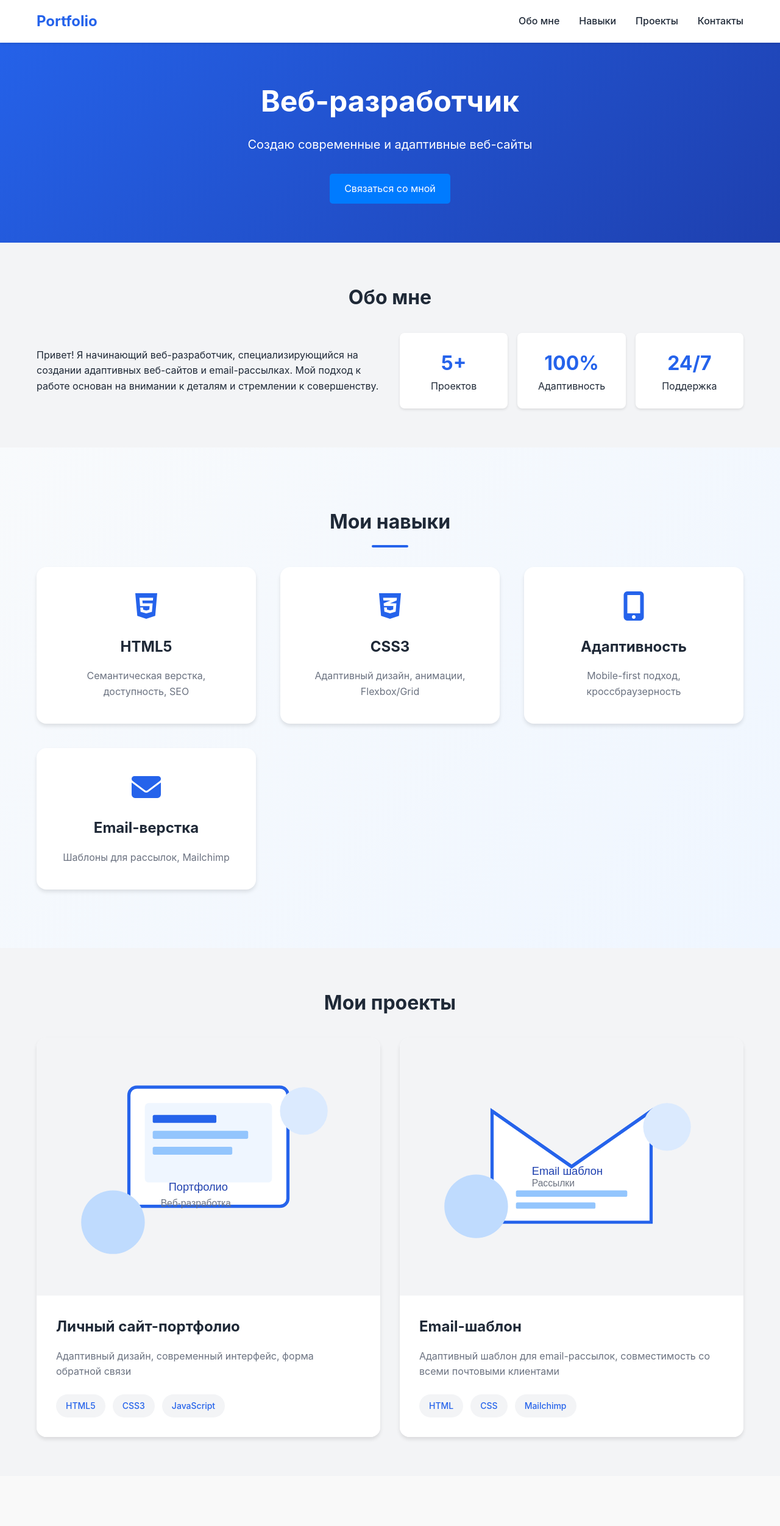
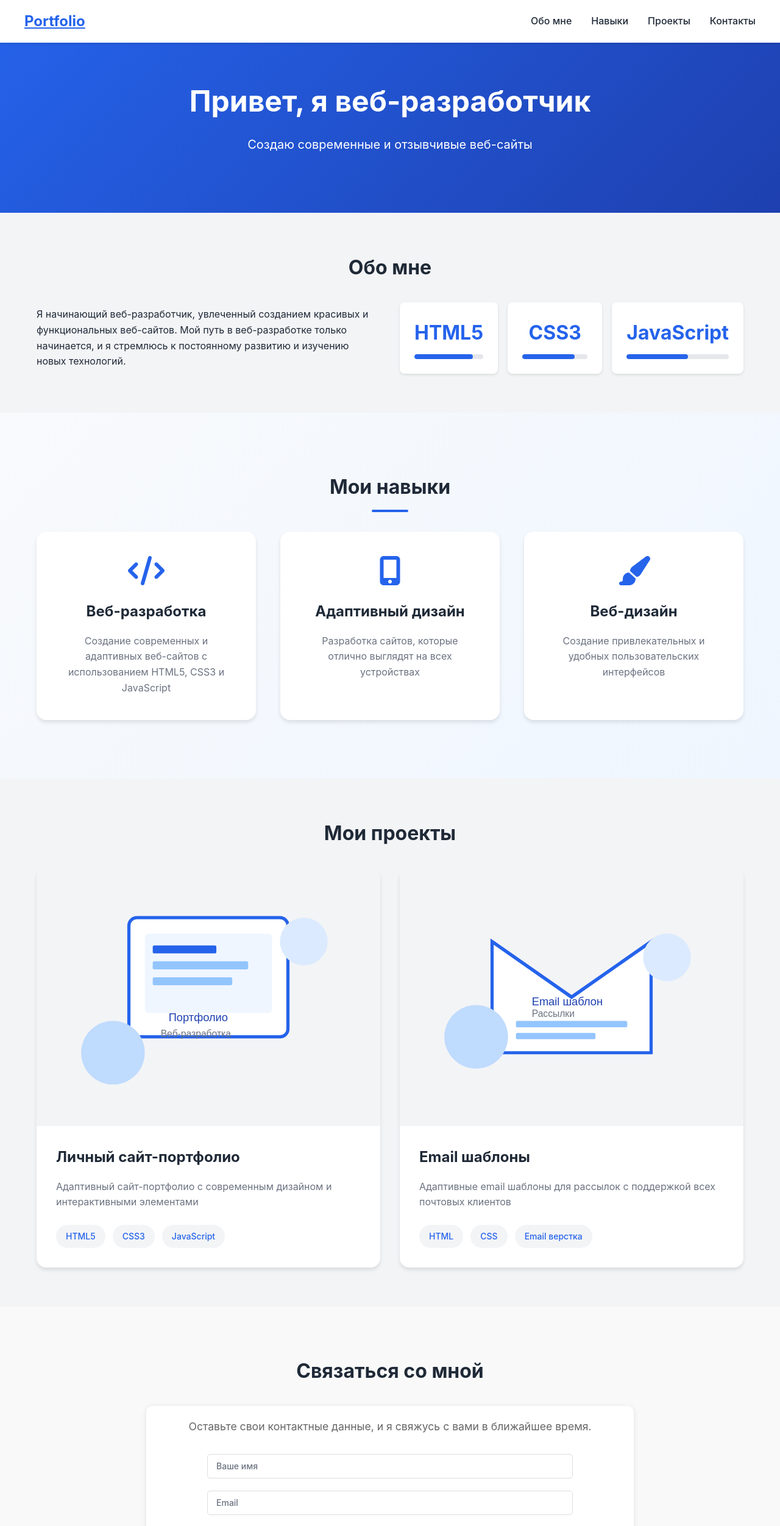
Before and after one commit to EscaladeLux/Portfolio, a plain HTML site: page index.html in a window 1280 px wide. Shown: the top 2503 px of the page at 61% size. Drawn offline with Linux system fonts and the light colour scheme.

Commit message:
Add interactive elements and animations

```diff
--- a/css/styles.css
+++ b/css/styles.css
@@ -485,3 +485,144 @@ h2 {
     margin-bottom: 2rem;
     text-align: center;
 }
+
+/* Анимации для элементов при прокрутке */
+.animate-on-scroll {
+    opacity: 0;
+    transform: translateY(30px);
+    transition: all 0.6s ease;
+}
+
+.animate-on-scroll.active {
+    opacity: 1;
+    transform: translateY(0);
+}
+
+/* Прогресс-бары навыков */
+.skill-bar {
+    width: 100%;
+    height: 8px;
+    background: #e5e7eb;
+    border-radius: 4px;
+    margin-top: 10px;
+    overflow: hidden;
+}
+
+.skill-progress {
+    width: 0;
+    height: 100%;
+    background: var(--primary-color);
+    border-radius: 4px;
+    transition: width 1s ease;
+}
+
+/* Анимация мобильного меню */
+.mobile-menu-btn {
+    position: relative;
+    z-index: 100;
+    transition: transform 0.3s ease;
+}
+
+.mobile-menu-btn.active {
+    transform: rotate(90deg);
+}
+
+.nav-list {
+    transition: transform 0.3s ease, opacity 0.3s ease;
+}
+
+@media (max-width: 768px) {
+    .nav-list {
+        position: fixed;
+        top: 0;
+        right: -100%;
+        width: 70%;
+        height: 100vh;
+        background: white;
+        padding: 80px 20px 20px;
+        flex-direction: column;
+        align-items: flex-start;
+        box-shadow: -2px 0 10px rgba(0,0,0,0.1);
+        transition: right 0.3s ease;
+    }
+
+    .nav-list.active {
+        right: 0;
+    }
+}
+
+/* Анимация для формы */
+.form-group label {
+    position: absolute;
+    left: 10px;
+    top: 50%;
+    transform: translateY(-50%);
+    background: white;
+    padding: 0 5px;
+    font-size: 14px;
+    color: var(--light-text);
+    transition: all 0.3s ease;
+    pointer-events: none;
+}
+
+.form-group {
+    position: relative;
+}
+
+.form-group label.active,
+.form-group input:focus + label,
+.form-group textarea:focus + label {
+    top: 0;
+    font-size: 12px;
+    color: var(--primary-color);
+}
+
+/* Анимация для проектов */
+.project-card {
+    position: relative;
+    overflow: hidden;
+}
+
+.project-card::after {
+    content: '';
+    position: absolute;
+    top: 0;
+    left: -100%;
+    width: 100%;
+    height: 100%;
+    background: linear-gradient(
+        90deg,
+        transparent,
+        rgba(255,255,255,0.2),
+        transparent
+    );
+    transition: 0.5s;
+}
+
+.project-card:hover::after {
+    left: 100%;
+}
+
+/* Анимация для кнопок */
+.btn {
+    position: relative;
+    overflow: hidden;
+}
+
+.btn::before {
+    content: '';
+    position: absolute;
+    top: 50%;
+    left: 50%;
+    width: 0;
+    height: 0;
+    background: rgba(255,255,255,0.2);
+    border-radius: 50%;
+    transform: translate(-50%, -50%);
+    transition: width 0.6s ease, height 0.6s ease;
+}
+
+.btn:hover::before {
+    width: 300px;
+    height: 300px;
+}
--- a/index.html
+++ b/index.html
@@ -9,52 +9,54 @@
 </head>
 <body>
     <header class="header">
-        <div class="container">
-            <nav class="nav">
-                <div class="logo">Portfolio</div>
+        <nav class="nav container">
+            <a href="#" class="logo">Portfolio</a>
+            <button class="mobile-menu-btn">
+                <i class="fas fa-bars"></i>
+            </button>
             <ul class="nav-list">
                 <li><a href="#about">Обо мне</a></li>
                 <li><a href="#skills">Навыки</a></li>
                 <li><a href="#projects">Проекты</a></li>
                 <li><a href="#contact">Контакты</a></li>
             </ul>
-                <button class="mobile-menu-btn">
-                    <i class="fas fa-bars"></i>
-                </button>
         </nav>
-        </div>
     </header>
 
-    <main>
-        <section id="hero" class="hero">
+    <section class="hero">
         <div class="container">
-                <div class="hero-content">
-                    <h1>Веб-разработчик</h1>
-                    <p>Создаю современные и адаптивные веб-сайты</p>
-                    <a href="#contact" class="btn">Связаться со мной</a>
+            <div class="hero-content animate-on-scroll">
+                <h1 class="hero-title"></h1>
+                <p class="hero-subtitle animate-on-scroll">Создаю современные и отзывчивые веб-сайты</p>
             </div>
         </div>
     </section>
 
     <section id="about" class="about">
         <div class="container">
-                <h2>Обо мне</h2>
+            <h2 class="animate-on-scroll">Обо мне</h2>
             <div class="about-content">
-                    <div class="about-text">
-                        <p>Привет! Я начинающий веб-разработчик, специализирующийся на создании адаптивных веб-сайтов и email-рассылках. Мой подход к работе основан на внимании к деталям и стремлении к совершенству.</p>
+                <div class="about-text animate-on-scroll">
+                    <p>Я начинающий веб-разработчик, увлеченный созданием красивых и функциональных веб-сайтов. Мой путь в веб-разработке только начинается, и я стремлюсь к постоянному развитию и изучению новых технологий.</p>
                 </div>
-                    <div class="about-stats">
+                <div class="about-stats animate-on-scroll">
                     <div class="stat-item">
-                            <span class="stat-number">5+</span>
-                            <span class="stat-label">Проектов</span>
+                        <span class="stat-number">HTML5</span>
+                        <div class="skill-bar">
+                            <div class="skill-progress" data-progress="85"></div>
+                        </div>
                     </div>
                     <div class="stat-item">
-                            <span class="stat-number">100%</span>
-                            <span class="stat-label">Адаптивность</span>
+                        <span class="stat-number">CSS3</span>
+                        <div class="skill-bar">
+                            <div class="skill-progress" data-progress="80"></div>
+                        </div>
                     </div>
                     <div class="stat-item">
-                            <span class="stat-number">24/7</span>
-                            <span class="stat-label">Поддержка</span>
+                        <span class="stat-number">JavaScript</span>
+                        <div class="skill-bar">
+                            <div class="skill-progress" data-progress="60"></div>
+                        </div>
                     </div>
                 </div>
             </div>
@@ -63,27 +65,22 @@
 
     <section id="skills" class="skills">
         <div class="container">
-                <h2>Мои навыки</h2>
+            <h2 class="animate-on-scroll">Мои навыки</h2>
             <div class="skills-grid">
-                    <div class="skill-card">
-                        <i class="fab fa-html5"></i>
-                        <h3>HTML5</h3>
-                        <p>Семантическая верстка, доступность, SEO</p>
+                <div class="skill-card animate-on-scroll">
+                    <i class="fas fa-code"></i>
+                    <h3>Веб-разработка</h3>
+                    <p>Создание современных и адаптивных веб-сайтов с использованием HTML5, CSS3 и JavaScript</p>
                 </div>
-                    <div class="skill-card">
-                        <i class="fab fa-css3-alt"></i>
-                        <h3>CSS3</h3>
-                        <p>Адаптивный дизайн, анимации, Flexbox/Grid</p>
+                <div class="skill-card animate-on-scroll">
+                    <i class="fas fa-mobile-alt"></i>
+                    <h3>Адаптивный дизайн</h3>
+                    <p>Разработка сайтов, которые отлично выглядят на всех устройствах</p>
                 </div>
-                    <div class="skill-card">
-                        <i class="fas fa-mobile-alt"></i>
-                        <h3>Адаптивность</h3>
-                        <p>Mobile-first подход, кроссбраузерность</p>
-                    </div>
-                    <div class="skill-card">
-                        <i class="fas fa-envelope"></i>
-                        <h3>Email-верстка</h3>
-                        <p>Шаблоны для рассылок, Mailchimp</p>
+                <div class="skill-card animate-on-scroll">
+                    <i class="fas fa-paint-brush"></i>
+                    <h3>Веб-дизайн</h3>
+                    <p>Создание привлекательных и удобных пользовательских интерфейсов</p>
                 </div>
             </div>
         </div>
@@ -91,15 +88,15 @@
 
     <section id="projects" class="projects">
         <div class="container">
-                <h2>Мои проекты</h2>
+            <h2 class="animate-on-scroll">Мои проекты</h2>
             <div class="projects-grid">
-                    <div class="project-card">
+                <div class="project-card animate-on-scroll">
                     <div class="project-image">
-                            <img src="images/project1.svg" alt="Сайт-портфолио" loading="lazy">
+                        <img src="images/project1.svg" alt="Портфолио">
                     </div>
                     <div class="project-content">
                         <h3>Личный сайт-портфолио</h3>
-                            <p>Адаптивный дизайн, современный интерфейс, форма обратной связи</p>
+                        <p>Адаптивный сайт-портфолио с современным дизайном и интерактивными элементами</p>
                         <div class="project-tech">
                             <span>HTML5</span>
                             <span>CSS3</span>
@@ -107,17 +104,17 @@
                         </div>
                     </div>
                 </div>
-                    <div class="project-card">
+                <div class="project-card animate-on-scroll">
                     <div class="project-image">
-                            <img src="images/project2.svg" alt="Email-шаблон" loading="lazy">
+                        <img src="images/project2.svg" alt="Email рассылки">
                     </div>
                     <div class="project-content">
-                            <h3>Email-шаблон</h3>
-                            <p>Адаптивный шаблон для email-рассылок, совместимость со всеми почтовыми клиентами</p>
+                        <h3>Email шаблоны</h3>
+                        <p>Адаптивные email шаблоны для рассылок с поддержкой всех почтовых клиентов</p>
                         <div class="project-tech">
                             <span>HTML</span>
                             <span>CSS</span>
-                                <span>Mailchimp</span>
+                            <span>Email верстка</span>
                         </div>
                     </div>
                 </div>
@@ -127,8 +124,8 @@
 
     <section id="contact" class="contact">
         <div class="container">
-                <h2>Связаться со мной</h2>
-                <div class="contact-content">
+            <h2 class="animate-on-scroll">Связаться со мной</h2>
+            <div class="contact-content animate-on-scroll">
                 <p class="contact-description">Оставьте свои контактные данные, и я свяжусь с вами в ближайшее время.</p>
                 <form class="contact-form">
                     <div class="form-group">
@@ -148,7 +145,6 @@
             </div>
         </div>
     </section>
-    </main>
 
     <footer class="footer">
         <div class="container">
@@ -162,5 +158,7 @@
             </div>
         </div>
     </footer>
+
+    <script src="js/main.js"></script>
 </body>
 </html>
--- /dev/null
+++ b/js/main.js
@@ -0,0 +1,88 @@
+// Анимация появления элементов при прокрутке
+const animateOnScroll = () => {
+    const elements = document.querySelectorAll('.animate-on-scroll');
+
+    elements.forEach(element => {
+        const elementTop = element.getBoundingClientRect().top;
+        const elementVisible = 150;
+
+        if (elementTop < window.innerHeight - elementVisible) {
+            element.classList.add('active');
+        }
+    });
+};
+
+// Анимация прогресса навыков
+const animateSkills = () => {
+    const skillBars = document.querySelectorAll('.skill-progress');
+
+    skillBars.forEach(bar => {
+        const percentage = bar.getAttribute('data-progress');
+        bar.style.width = percentage + '%';
+    });
+};
+
+// Плавная прокрутка к секциям
+document.querySelectorAll('a[href^="#"]').forEach(anchor => {
+    anchor.addEventListener('click', function (e) {
+        e.preventDefault();
+        document.querySelector(this.getAttribute('href')).scrollIntoView({
+            behavior: 'smooth'
+        });
+    });
+});
+
+// Мобильное меню
+const mobileMenuBtn = document.querySelector('.mobile-menu-btn');
+const navList = document.querySelector('.nav-list');
+
+mobileMenuBtn.addEventListener('click', () => {
+    navList.classList.toggle('active');
+    mobileMenuBtn.classList.toggle('active');
+});
+
+// Анимация печатающегося текста
+const typeWriter = (element, text, speed = 100) => {
+    let i = 0;
+    element.textContent = '';
+
+    const type = () => {
+        if (i < text.length) {
+            element.textContent += text.charAt(i);
+            i++;
+            setTimeout(type, speed);
+        }
+    };
+
+    type();
+};
+
+// Интерактивная форма
+const form = document.querySelector('.contact-form');
+const inputs = form.querySelectorAll('input, textarea');
+
+inputs.forEach(input => {
+    const label = input.previousElementSibling;
+
+    input.addEventListener('focus', () => {
+        label.classList.add('active');
+    });
+
+    input.addEventListener('blur', () => {
+        if (!input.value) {
+            label.classList.remove('active');
+        }
+    });
+});
+
+// Инициализация
+window.addEventListener('scroll', animateOnScroll);
+window.addEventListener('load', () => {
+    animateOnScroll();
+    animateSkills();
+
+    const heroTitle = document.querySelector('.hero-title');
+    if (heroTitle) {
+        typeWriter(heroTitle, 'Привет, я веб-разработчик');
+    }
+});
```
Lines whose indentation alone changed are shown as unchanged.
